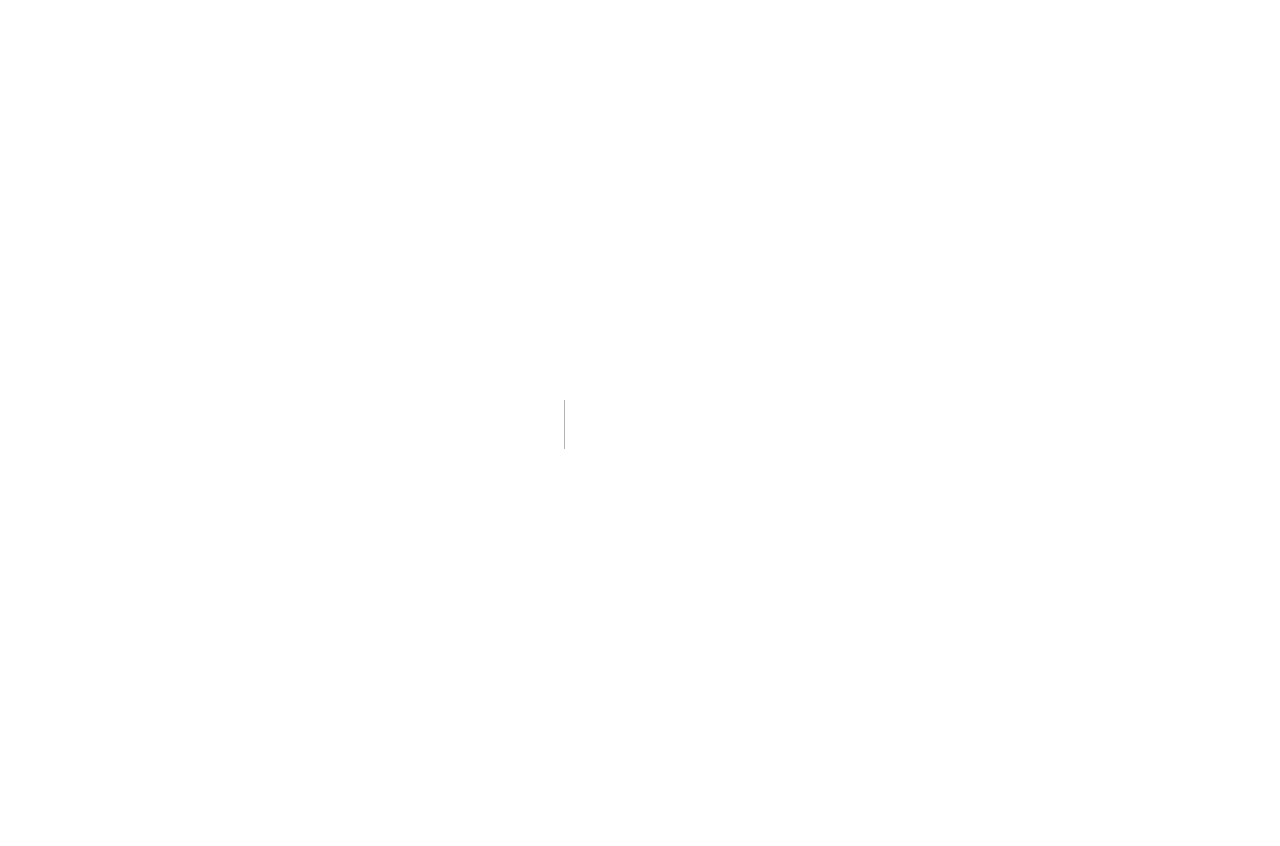
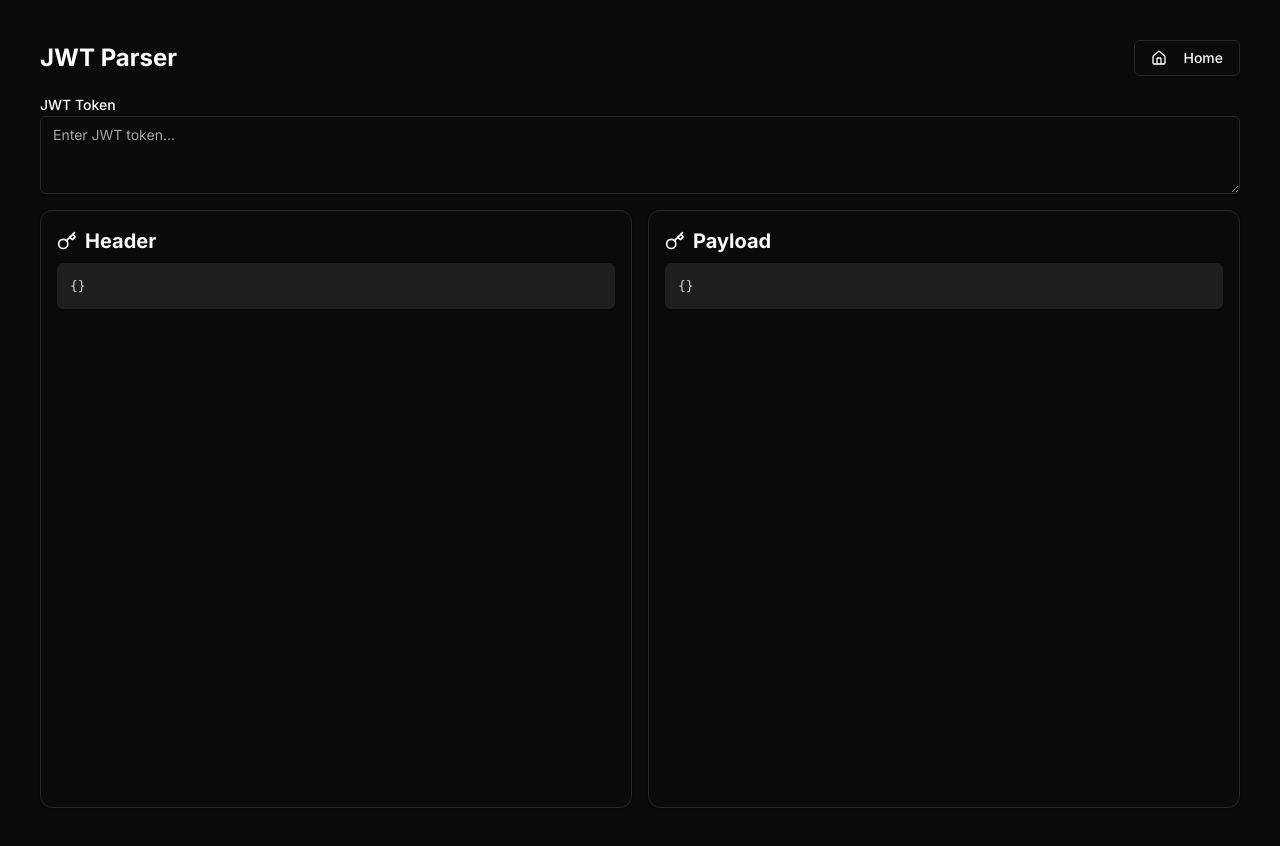
Before and after one commit to siddhardha123/cuteils, a Next.js app: page /tools/jwt-parser in a window 1280 px wide. Before the commit this address had no page. Built offline with nearby package versions, Linux system fonts and the light colour scheme.

Commit message:
Add jwt parser

```diff
--- a/app/page.tsx
+++ b/app/page.tsx
@@ -10,6 +10,7 @@ const tools = [
     { title: 'JSON Formatter', description: 'Format JSON data', href: '/tools/json-formatter' },
     { title: 'JSON Corrector', description: 'Correct malformed JSON data', href: '/tools/json-corrector' },
     { title: 'TOTP Generator', description: 'create totps', href: '/tools/totp-generator' },
+    { title: 'JWT Parser', description: 'jwt token parse', href: '/tools/jwt-parser' },
 ]
 
 export default function Home() {
--- a/app/tools/json-corrector/page.tsx
+++ b/app/tools/json-corrector/page.tsx
@@ -110,7 +110,7 @@ export default function JsonCorrector() {
                     )}
                     {!outputJson && !error && (
                         <div
-                            className="bg-gray-100 text-gray-400 p-4 rounded"
+                            className="text-gray-400 p-4 rounded"
                             style={{height: textareaHeight}}
                         >
                             Formatted JSON will appear here...
--- a/app/tools/json-formatter/page.tsx
+++ b/app/tools/json-formatter/page.tsx
@@ -97,7 +97,7 @@ export default function JsonFormatter() {
                         </div>
                     )}
                     {!formattedJson && !error && (
-                        <div className="bg-gray-100 text-gray-400 p-4 rounded h-full">
+                        <div className="text-gray-400 p-4 rounded h-full">
                             Formatted JSON will appear here...
                         </div>
                     )}
--- /dev/null
+++ b/app/tools/jwt-parser/page.tsx
@@ -0,0 +1,125 @@
+'use client'
+
+import { useState, useEffect } from 'react'
+import { useRouter } from 'next/navigation'
+import { Button } from '@/components/ui/button'
+import { Textarea } from '@/components/ui/textarea'
+import { Label } from '@/components/ui/label'
+import { Card, CardContent } from '@/components/ui/card'
+import { Prism as SyntaxHighlighter } from 'react-syntax-highlighter'
+import { vscDarkPlus } from 'react-syntax-highlighter/dist/esm/styles/prism'
+import dynamic from 'next/dynamic'
+
+const HomeIcon = dynamic(() => import('lucide-react').then((mod) => mod.Home), { ssr: false })
+const KeyIcon = dynamic(() => import('lucide-react').then((mod) => mod.Key), { ssr: false })
+
+interface JWTPayload {
+  [key: string]: any
+}
+
+export default function JWTParser() {
+    const [jwtToken, setJwtToken] = useState('')
+    const [header, setHeader] = useState<JWTPayload>({})
+    const [payload, setPayload] = useState<JWTPayload>({})
+    const [error, setError] = useState('')
+    const router = useRouter()
+
+    useEffect(() => {
+        parseJWT(jwtToken)
+    }, [jwtToken])
+
+    const parseJWT = (token: string) => {
+        setError('')
+        setHeader({})
+        setPayload({})
+
+        if (!token) return
+
+        try {
+            const parts = token.split('.')
+            if (parts.length !== 3) {
+                throw new Error('Invalid JWT format')
+            }
+
+            const decodedHeader = JSON.parse(atob(parts[0]))
+            const decodedPayload = JSON.parse(atob(parts[1]))
+
+            setHeader(decodedHeader)
+            setPayload(decodedPayload)
+        } catch (error) {
+            console.error('Error parsing JWT:', error)
+            setError('Invalid JWT token')
+        }
+    }
+
+    const goToHomePage = () => {
+        router.push('/')
+    }
+
+    const formatJSON = (obj: JWTPayload) => {
+        return JSON.stringify(obj, null, 2)
+    }
+
+    return (
+        <div className="min-h-screen flex flex-col p-4">
+            <div className="flex justify-between items-center mb-4">
+                <h1 className="text-2xl font-bold">JWT Parser</h1>
+                <Button variant="outline" onClick={goToHomePage}>
+                    <HomeIcon className="h-4 w-4 mr-2" />
+                    Home
+                </Button>
+            </div>
+            <div className="mb-4">
+                <Label htmlFor="jwtToken">JWT Token</Label>
+                <Textarea
+                    id="jwtToken"
+                    placeholder="Enter JWT token..."
+                    value={jwtToken}
+                    onChange={(e) => setJwtToken(e.target.value)}
+                    rows={3}
+                    className="w-full"
+                />
+                {error && <div className="text-red-500 mt-2">{error}</div>}
+            </div>
+            <div className="flex-grow grid grid-cols-1 md:grid-cols-2 gap-4 h-[calc(100vh-250px)]">
+                <Card className="flex flex-col">
+                    <CardContent className="flex-grow overflow-hidden p-4">
+                        <h2 className="text-xl font-bold mb-2 flex items-center">
+                            <KeyIcon className="h-5 w-5 mr-2" />
+                            Header
+                        </h2>
+                        <SyntaxHighlighter
+                                language="json"
+                                style={vscDarkPlus}
+                                customStyle={{
+                                    margin: 0,
+                                    borderRadius: '0.375rem',
+                                }}
+                            >
+                                  {formatJSON(header)}
+                            </SyntaxHighlighter>
+                    </CardContent>
+                </Card>
+                <Card className="flex flex-col">
+                    <CardContent className="flex-grow overflow-hidden p-4">
+                        <h2 className="text-xl font-bold mb-2 flex items-center">
+                            <KeyIcon className="h-5 w-5 mr-2" />
+                            Payload
+                        </h2>
+                        <SyntaxHighlighter
+                                language="json"
+                                style={vscDarkPlus}
+                                customStyle={{
+                                    margin: 0,
+                                    borderRadius: '0.375rem',
+                                }}
+                            >
+                                  {formatJSON(payload)}
+                            </SyntaxHighlighter>
+
+                    </CardContent>
+                </Card>
+            </div>
+        </div>
+    )
+}
```
